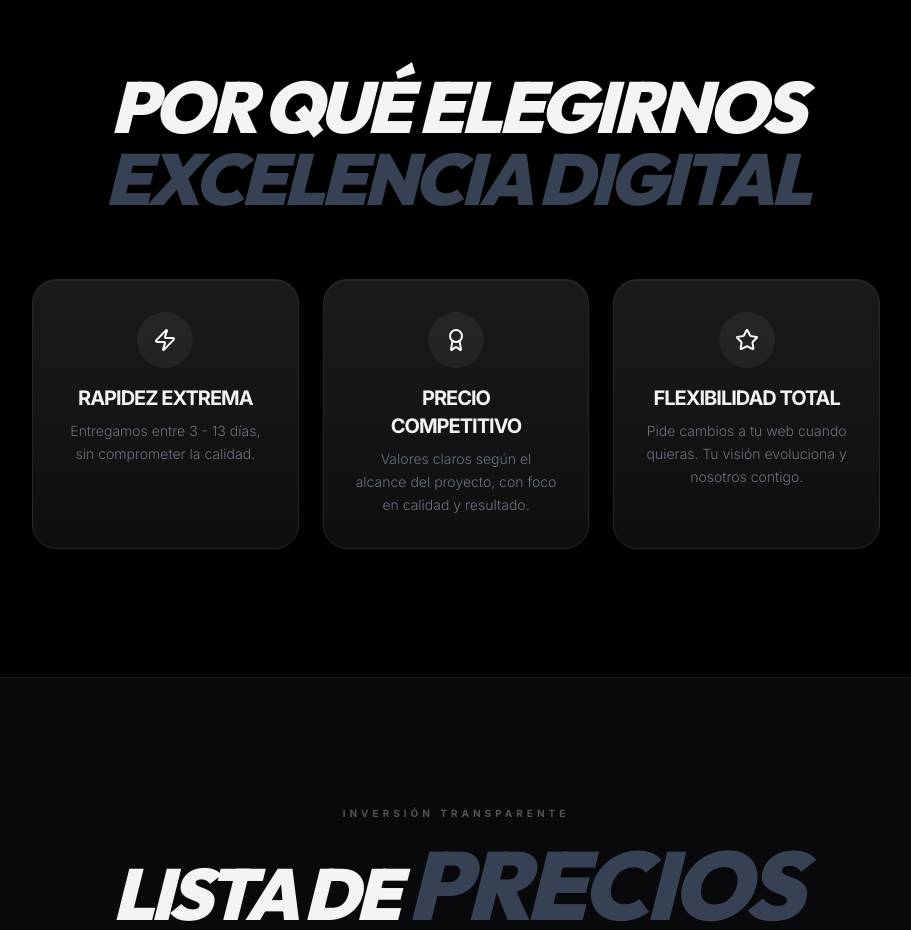
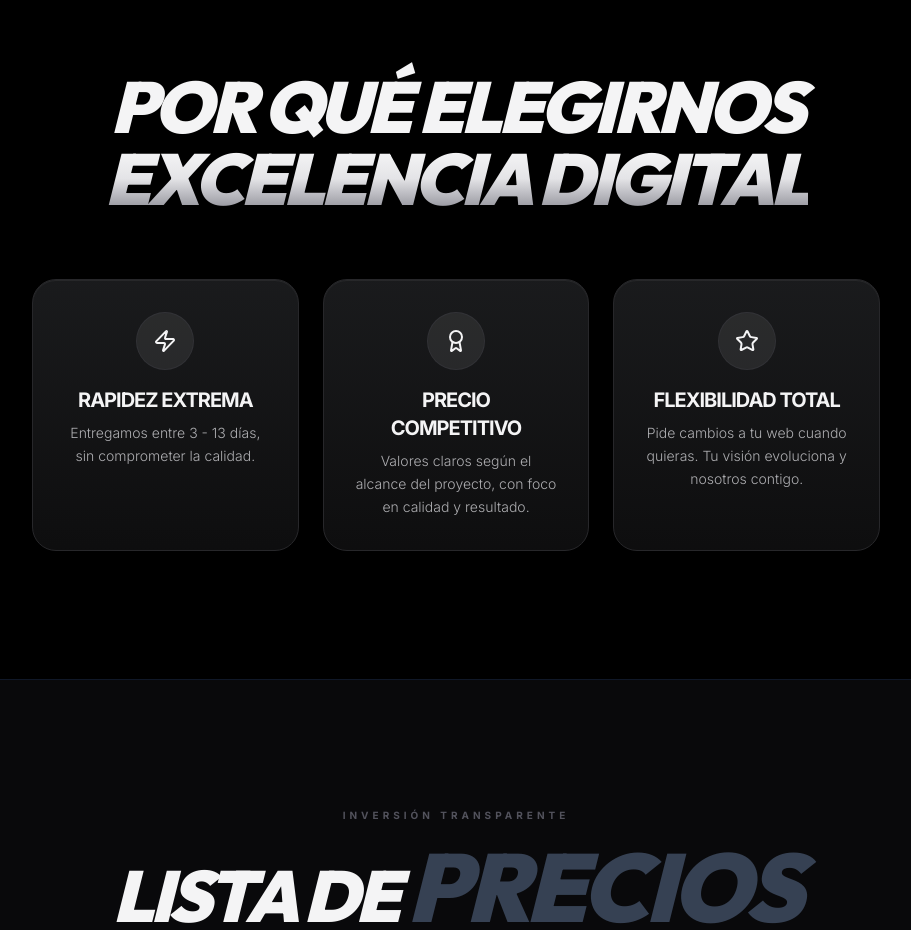
Before and after one commit to lolofernan/Web-testing-mi-empresa, a React (Vite) app: page / in a window 1280 px wide. Shown: the part 2020-2950 px from the top of the page, without its empty margins (184-1095 px from the left). Built offline with nearby package versions, Linux system fonts and the light colour scheme.

Commit message:
Match trust section to silver palette

```diff
--- a/src/App.tsx
+++ b/src/App.tsx
@@ -289,7 +289,7 @@ export default function App() {
           >
             <h2 className="text-6xl md:text-7xl font-black uppercase tracking-tighter leading-none italic font-display">
               Por qué elegirnos <br />
-              <span className="text-gray-700">excelencia digital</span>
+              <span className="metal-text">excelencia digital</span>
             </h2>
             <div className="grid md:grid-cols-3 gap-6">
               {[
@@ -302,10 +302,10 @@ export default function App() {
                   whileHover={{ y: -10 }}
                   className="silver-panel flex flex-col items-center gap-4 p-8 rounded-3xl transition-colors border border-zinc-800"
                 >
-                  <div className="text-white p-4 bg-white/5 rounded-full">{item.icon}</div>
+                  <div className="text-zinc-100 p-4 bg-zinc-100/8 rounded-full border border-zinc-700/40">{item.icon}</div>
                   <div>
                     <h4 className="font-bold text-xl uppercase tracking-tighter mb-2">{item.title}</h4>
-                    <p className="text-gray-500 text-sm leading-relaxed font-light">{item.desc}</p>
+                    <p className="text-zinc-300/80 text-sm leading-relaxed font-light">{item.desc}</p>
                   </div>
                 </motion.div>
               ))}
```
